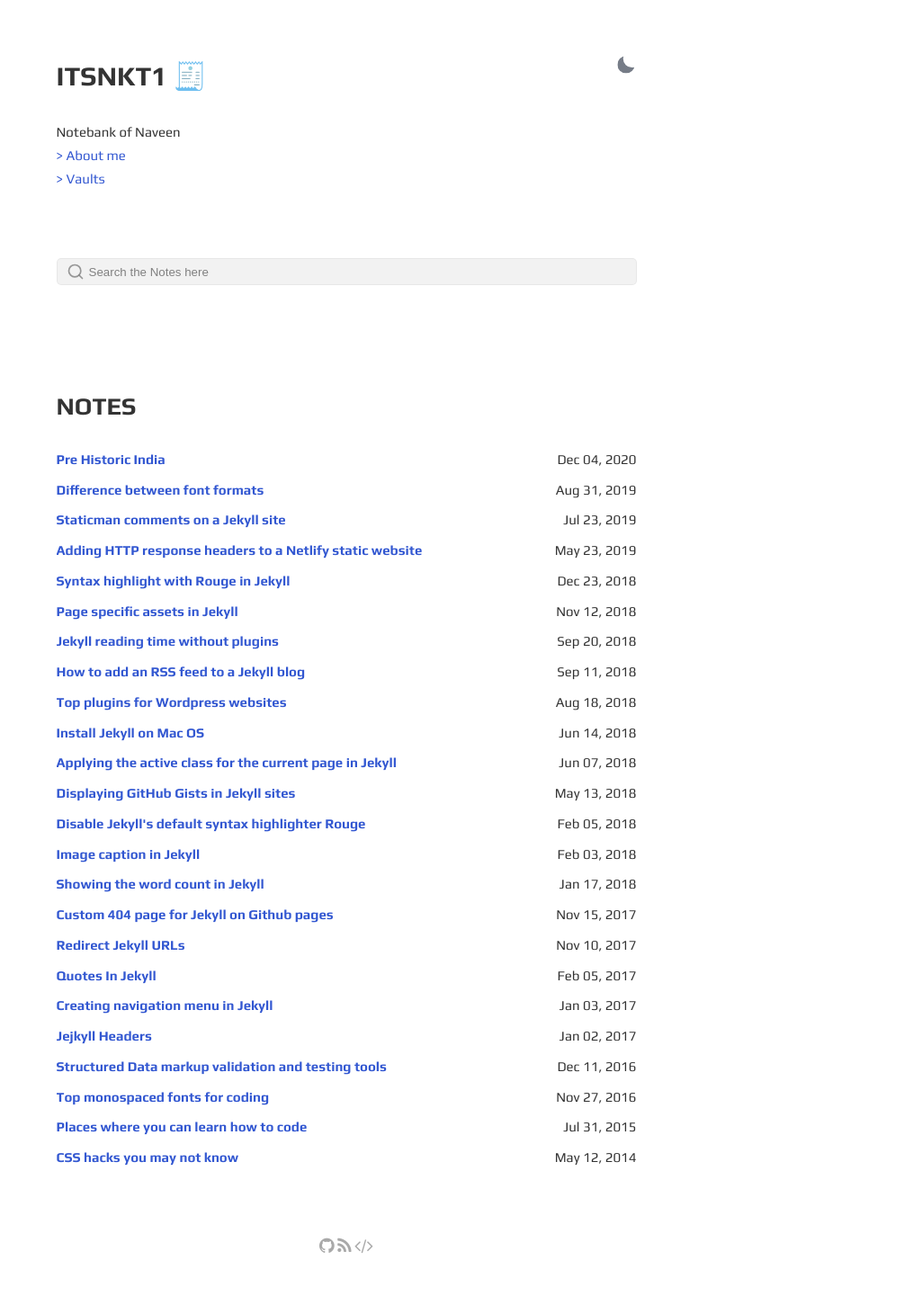
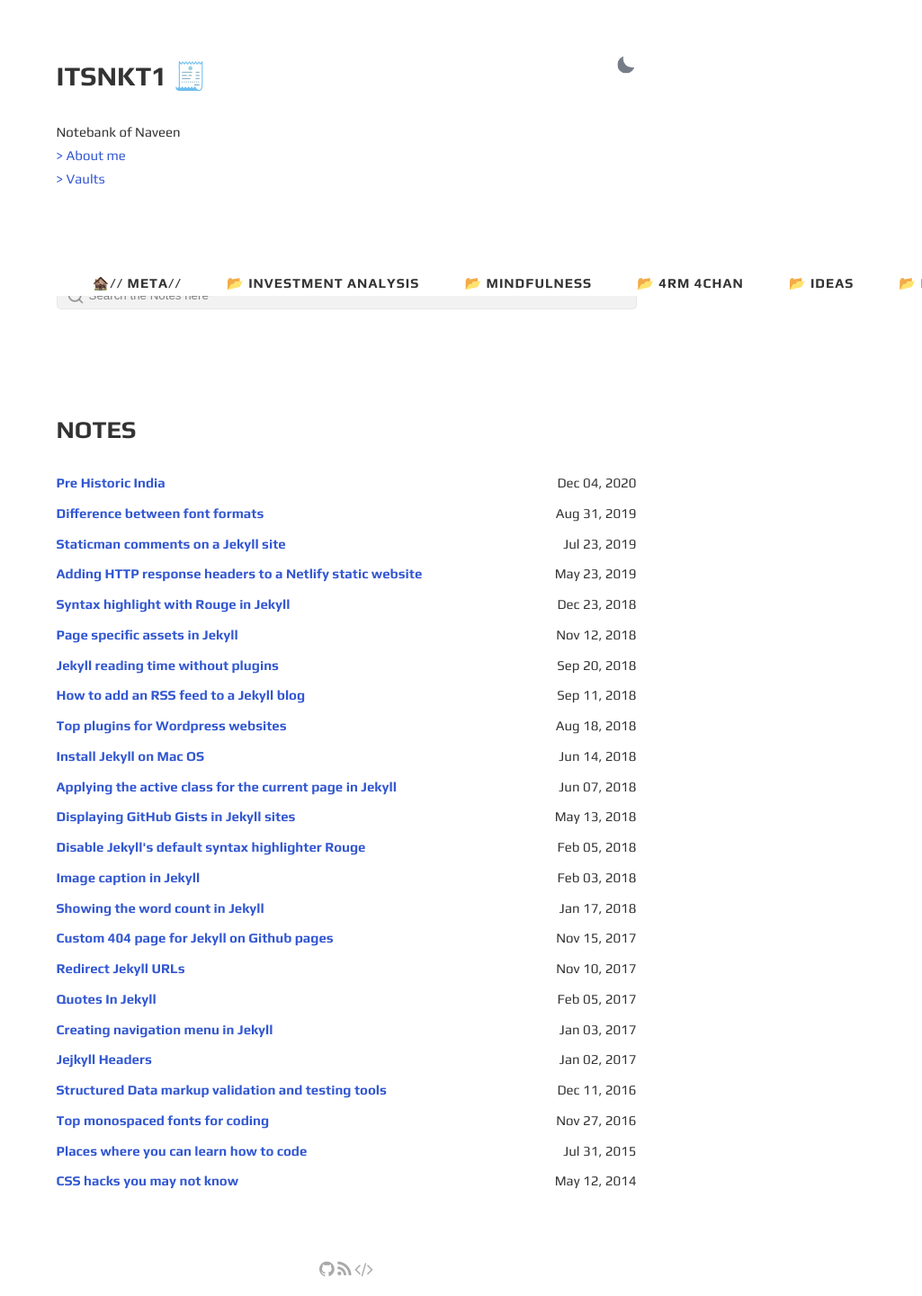
Before and after one commit to itsnkt1/Itsnkt1.github.io, a Jekyll site: the page built from index.html, in a window 1280 px wide. Shown: the whole page at 90% size, without its empty margins (255-1280 px from the left). Built offline with Jekyll 4.4.1, drawn with Linux system fonts in a browser that asks for light colours; before the commit the page ends 1415 px from its top, so only the background shows below that.

Commit message:
Update index.html

```diff
--- a/index.html
+++ b/index.html
@@ -20,7 +20,20 @@ layout: default
 
 
 </section>
+<nav id="horizontal">
+      <div id="navi-scroll">
+        <ul id="navi-item">
 
+          <li><a href="https://digibibo.com/">🏚️// Meta//</a>
+          <li><a href="https://digibibo.com/archives.html">📂 Investment Analysis</a>
+          <li><a href="https://digibibo.com/blog-entry-577.html">📂 Mindfulness</a><!-- 注)予備リンク, ABOUTのテキストを適宜修正+リンクアドレスを # と差し替え, 不要の方この一行削除 -->
+          <li class="sp-hide"><a href="https://digibibo.com/?xml" target="_blank">📂 4rm 4Chan</a>
+          <li><a href="https://admin.blog.fc2.com/control.php">📂 Ideas</a>
+          <li id="search-navi">
+            <label for="modal-trigger" id="modal-trigger-label">📂 Printable</label>
+        </ul>
+      </div>
+    </nav>
 
 
 <div class="search-article">
```
